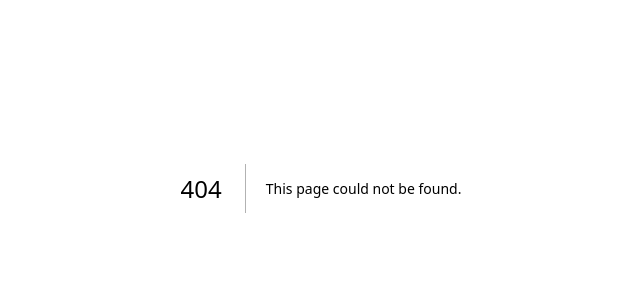
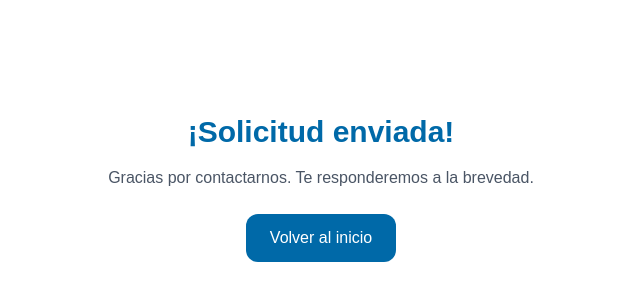
Before and after one commit to PaginaADDSYS/Pagina-Web-Addsys-Pro, a Next.js app: page /gracias in a window 1280 px wide. Before the commit this address had no page. Shown: the part 212-512 px from the top of the page, without its empty margins (319-959 px from the left). Built offline with nearby package versions, Linux system fonts and the light colour scheme.

Commit message:
agrega página gracias

```diff
--- /dev/null
+++ b/app/gracias/page.tsx
@@ -0,0 +1,21 @@
+export default function Gracias() {
+  return (
+    <div className="min-h-screen flex items-center justify-center bg-white px-6">
+      <div className="text-center max-w-xl">
+        <h1 className="text-3xl font-bold text-sky-700">
+          ¡Solicitud enviada!
+        </h1>
+        <p className="mt-4 text-gray-600">
+          Gracias por contactarnos. Te responderemos a la brevedad.
+        </p>
+
+        <a
+          href="/"
+          className="inline-block mt-6 bg-sky-700 text-white px-6 py-3 rounded-xl"
+        >
+          Volver al inicio
+        </a>
+      </div>
+    </div>
+  );
+}
```
